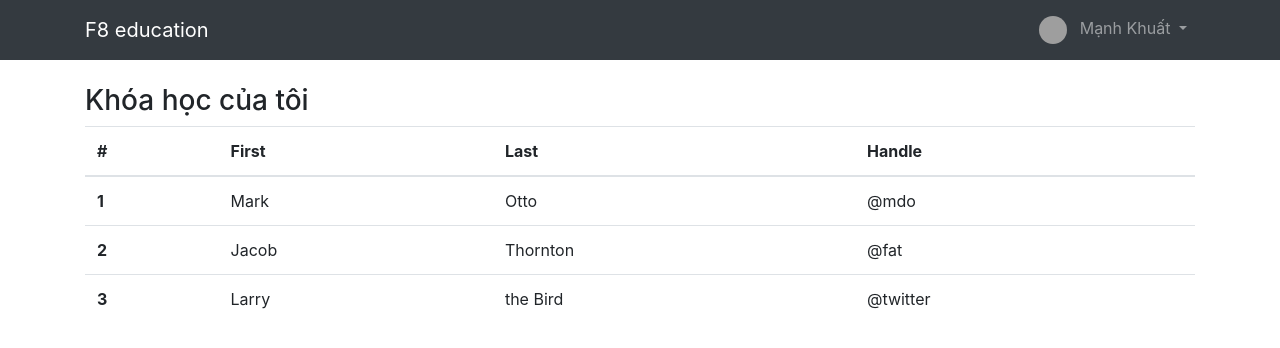
After one commit to Manh-Khuat/nodejs_blogs, a Node server app: template src/resources/views/me/stored-courses.hbs in a window 1280 px wide. The commit adds this page. Shown: the top 348 px of the page. Run offline with Node 20, Linux system fonts and the light colour scheme; the template is opened without the code that fills it, so the values that code supplies are empty; style sheets or scripts are compiled from the project's sources; some libraries are stand-ins or nearby versions; grey boxes are pictures that could not be loaded.

Commit message:
update courses

```diff
--- a/src/resources/scss/app.scss
+++ b/src/resources/scss/app.scss
@@ -3,3 +3,10 @@
 .text-content {
     padding: 2px;
 }
+
+.img-thumbnail-icon {
+    width: 28px;
+    height: 28px;
+    border-radius: 50%;
+    margin-right: 8px;
+}
--- /dev/null
+++ b/src/resources/views/me/stored-courses.hbs
@@ -0,0 +1,34 @@
+<div class="mt-4">
+  <h3>Khóa học của tôi</h3>
+
+  <table class="table">
+    <thead>
+      <tr>
+                         <th scope="col">#</th>
+        <th scope="col">First</th>
+        <th scope="col">Last</th>
+        <th scope="col">Handle</th>
+      </tr>
+    </thead>
+    <tbody>
+      <tr>
+        <th scope="row">1</th>
+        <td>Mark</td>
+        <td>Otto</td>
+        <td>@mdo</td>
+      </tr>
+      <tr>
+        <th scope="row">2</th>
+        <td>Jacob</td>
+        <td>Thornton</td>
+        <td>@fat</td>
+      </tr>
+      <tr>
+        <th scope="row">3</th>
+        <td>Larry</td>
+        <td>the Bird</td>
+        <td>@twitter</td>
+      </tr>
+    </tbody>
+  </table>
+</div>
--- a/src/resources/views/partials/header.hbs
+++ b/src/resources/views/partials/header.hbs
@@ -1,17 +1,42 @@
 <nav class="navbar navbar-expand-lg navbar-dark bg-dark">
-  <a class="navbar-brand" href="/">F8 education</a>
-  <button class="navbar-toggler" type="button" data-toggle="collapse" data-target="#navbarSupportedContent" aria-controls="navbarSupportedContent" aria-expanded="false" aria-label="Toggle navigation">
+  <div class="container">
+    <a class="navbar-brand" href="/">F8 education</a>
+  <button
+    class="navbar-toggler"
+    type="button"
+    data-toggle="collapse"
+    data-target="#navbarSupportedContent"
+    aria-controls="navbarSupportedContent"
+    aria-expanded="false"
+    aria-label="Toggle navigation"
+  >
     <span class="navbar-toggler-icon"></span>
   </button>
 
   <div class="collapse navbar-collapse" id="navbarSupportedContent">
-    <ul class="navbar-nav mr-auto">
-      <li class="nav-item active">
-        <a class="nav-link" href="#">Home <span class="sr-only">(current)</span></a>
-      </li>
-      <li class="nav-item">
-        <a class="nav-link" href="/courses/create">Tạo mới khóa học nhất</a>
+    <ul class="navbar-nav ml-auto">
+      <li class="nav-item dropdown">
+        <a
+          class="nav-link dropdown-toggle"
+          href="#"
+          id="navbarDropdown"
+          role="button"
+          data-toggle="dropdown"
+          aria-haspopup="true"
+          aria-expanded="false"
+        >
+        <img src="https://www.dungplus.com/wp-content/uploads/2019/12/girl-xinh-1.jpg" alt="..." class="img-thumbnail-icon">
+          Mạnh Khuất
+        </a>
+        <div class="dropdown-menu" aria-labelledby="navbarDropdown">
+          <a class="dropdown-item" href="/courses/create">Tạo mới khóa học nhất</a>
+          <div class="dropdown-divider"></div>
+          <a class="dropdown-item" href="/me/stored/courses">Khóa học của Tôi</a>
+          <div class="dropdown-divider"></div>
+          <a class="dropdown-item" href="#">Login</a>
+        </div>
       </li>
     </ul>
   </div>
+  </div>
 </nav>
--- a/src/routes/index.js
+++ b/src/routes/index.js
@@ -1,11 +1,13 @@
 const newsRouter = require('./news');
 const coursesRouter = require('./courses');
 const siteRouter = require('./site');
+const meRouter = require('./me');
 
 function route(app) {
     // ĐỊnh nghĩa tuyến đường router
     app.use('/news', newsRouter);
     app.use('/courses', coursesRouter);
+    app.use('/me', meRouter);
 
     app.use('/', siteRouter);
 }
```
Also changed, not shown: src/app/controllers/MeController.js (added, +10 -0 lines), src/routes/me.js (added, +8 -0 lines).
